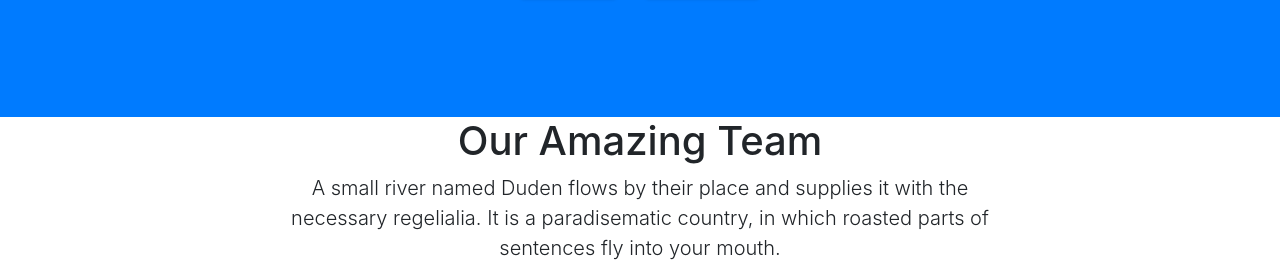
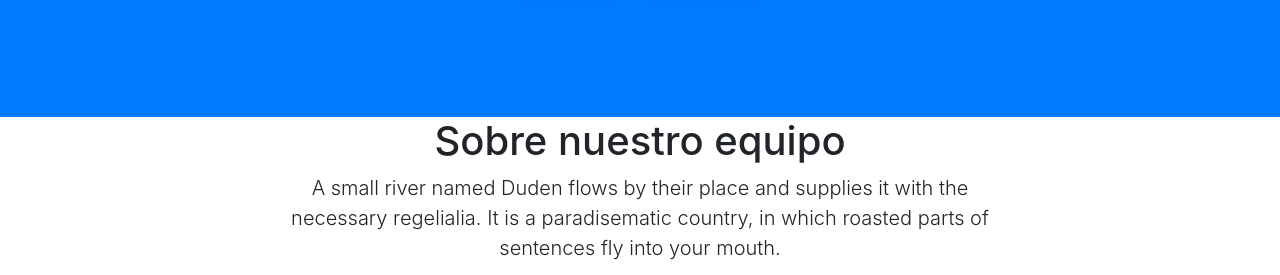
Before and after one commit to karlaeflm/portfolio, a website with bundled scripts: page index.html in a window 1280 px wide. Shown: the part 4363-4638 px from the top of the page. Built offline with nearby package versions, Linux system fonts and the light colour scheme; files whose address does not match are found by name.

Commit message:
Update index.html

```diff
--- a/index.html
+++ b/index.html
@@ -211,7 +211,7 @@
   <div class="container">
     <div class="row text-center justify-content-center">
       <div class="col-8">
-        <h1>Our Amazing Team</h1>
+        <h1>Sobre nuestro equipo</h1>
         <p class="lead">A small river named Duden flows by their place and supplies it with the necessary regelialia. It is a paradisematic country, in which roasted parts of sentences fly into your mouth.</p>
       </div>
     </div>
```
